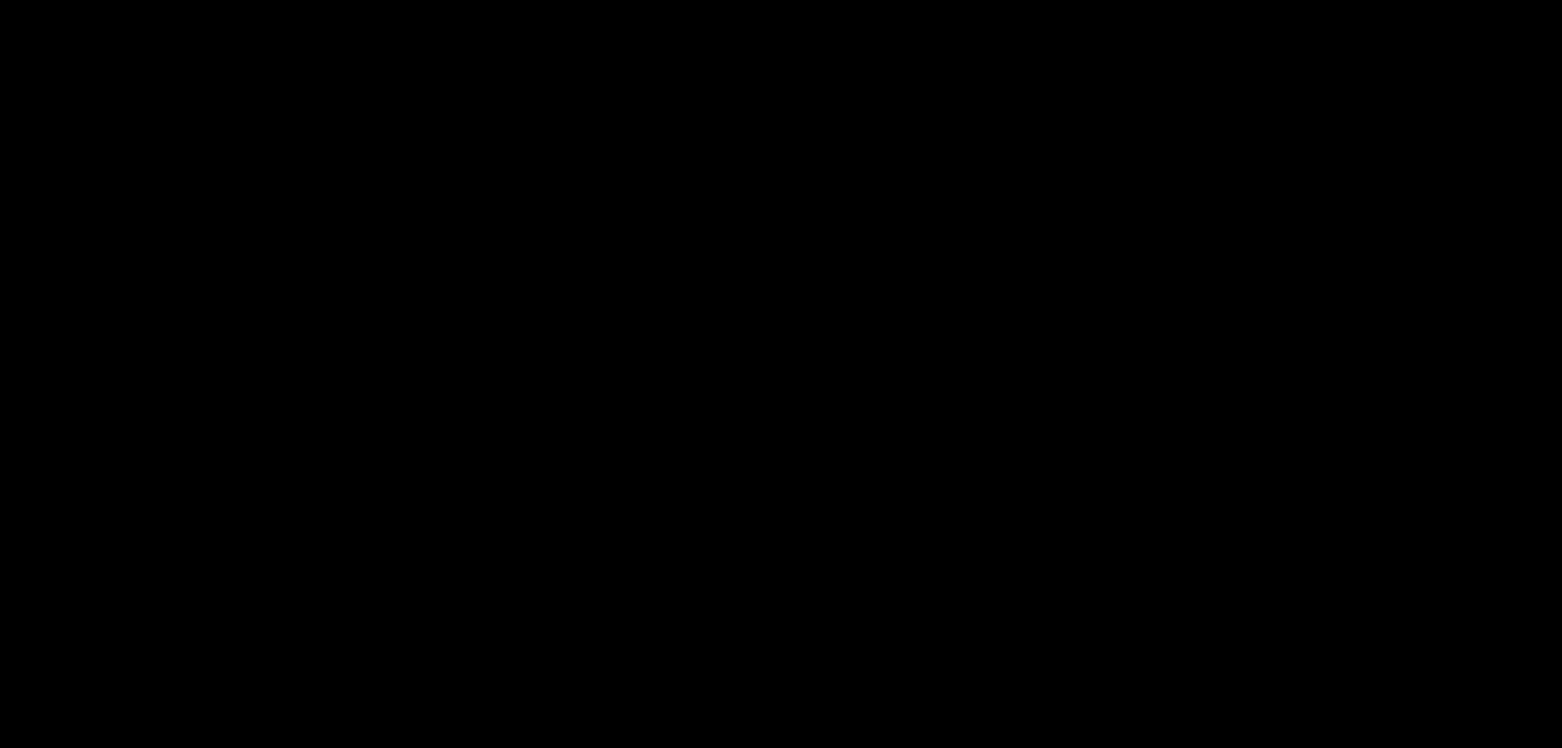
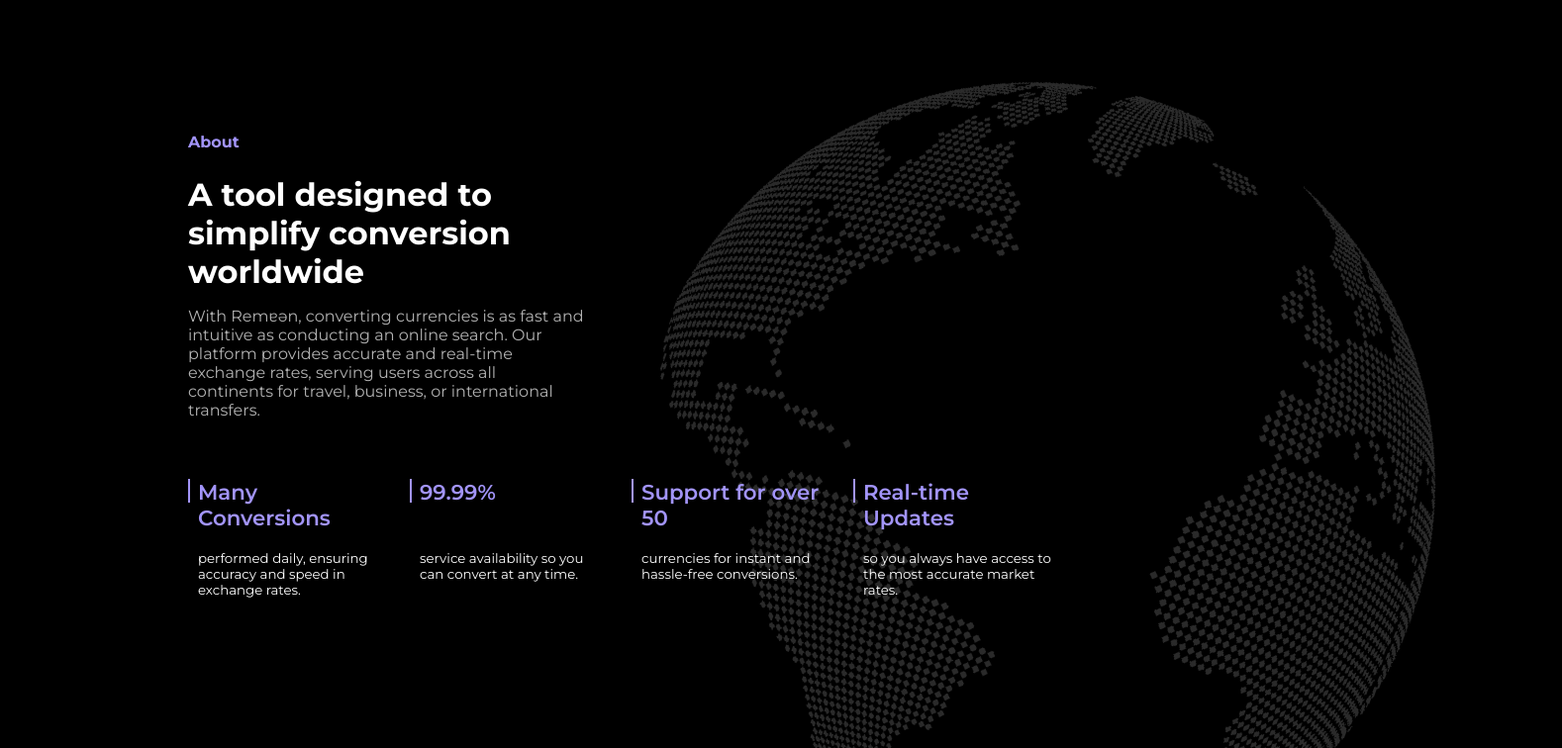
Before and after one commit to cesar-lima/Remean, a React (Vite) app: page / in a window 1280 px wide. Shown: the part 800-1556 px from the top of the page at 99% size, 1578 px wide, since content can reach past the window. Before the commit the page ends 800 px from the top, so only its background shows below. Built offline with nearby package versions, Linux system fonts and the light colour scheme.

Commit message:
seção about

```diff
--- a/src/pages/home.tsx
+++ b/src/pages/home.tsx
@@ -22,6 +22,42 @@ export default function Home() {
                     </div>
                 </div>
             </section>
+
+            <section id="about">
+                <div className="about-subtitle">
+                    About
+                </div>
+
+                <div className="about-title">
+                    A tool designed to simplify conversion worldwide
+                </div>
+
+                <p>
+                    With Remɐǝn, converting currencies is as fast and intuitive as conducting an online search.
+                    Our platform provides accurate and real-time exchange rates,
+                    serving users across all continents for travel, business, or international transfers.
+                </p>
+
+                <div className="about-cards-container">
+                    <div className="card">
+                        <div className="card-title">Many Conversions</div>
+                        <div className="card-content">performed daily, ensuring accuracy and speed in exchange rates.</div>
+                    </div>
+                    <div className="card">
+                        <div className="card-title">99.99%</div>
+                        <div className="card-content">service availability so you can convert at any time.</div>
+                    </div>
+                    <div className="card">
+                        <div className="card-title">Support for over 50</div>
+                        <div className="card-content">currencies for instant and hassle-free conversions.</div>
+                    </div>
+                    <div className="card">
+                        <div className="card-title">Real-time Updates</div>
+                        <div className="card-content">so you always have access to the most accurate market rates.</div>
+                    </div>
+                </div>
+
+            </section>
         </>
     )
 }
--- a/src/styles/global.scss
+++ b/src/styles/global.scss
@@ -9,6 +9,7 @@ body {
     background-color: #000000;
     color: #FFFFFF;
     padding: 40px;
+    overflow-x: hidden;
 }
 
 ::-webkit-scrollbar {
--- a/src/styles/home.scss
+++ b/src/styles/home.scss
@@ -39,9 +39,11 @@
                 0% {
                     background-position: 0 50%;
                 }
+
                 50% {
                     background-position: 100% 50%;
                 }
+
                 100% {
                     background-position: 0 50%;
                 }
@@ -82,3 +84,68 @@
     top: -20px;
     right: -20px;
 }
+
+#about {
+    max-width: 900px;
+    margin: 0 auto;
+    margin-top: 200px;
+
+    .about-subtitle {
+        font-weight: 700;
+        color: #A294F9;
+        margin-bottom: 24px;
+    }
+
+    .about-title {
+        font-size: 24pt;
+        font-weight: 700;
+        margin-bottom: 16px;
+        max-width: 400px;
+    }
+
+    p {
+        max-width: 400px;
+        color: #ffffffb2;
+    }
+
+    .about-cards-container {
+        margin-top: 60px;
+        display: flex;
+        gap: 24px;
+        overflow: hidden;
+        overflow-x: hidden;
+        // flex-wrap: wrap;
+
+        &:after{
+            content: "";
+            position: absolute;
+            width: 100%;
+            height: 100%;
+            top: 800px;
+            right: -200px;
+            z-index: -1;
+            background: url(../assets/globe.png) 100% 0 no-repeat;
+            rotate: 20deg;
+            opacity: 0.5;
+        }
+
+        .card {
+            width: 200px;
+        }
+
+        .card-title {
+            padding-left: 8px;
+            margin-bottom: 48px;
+            color: #A294F9;
+            font-size: 16pt;
+            font-weight: 600;
+            border-left: 2px solid #A294F9;
+            height: 24px;
+        }
+
+        .card-content {
+            padding-left: 10px;
+            font-size: 10pt;
+        }
+    }
+}
```
Also changed, not shown: src/assets/globe.png (added).
